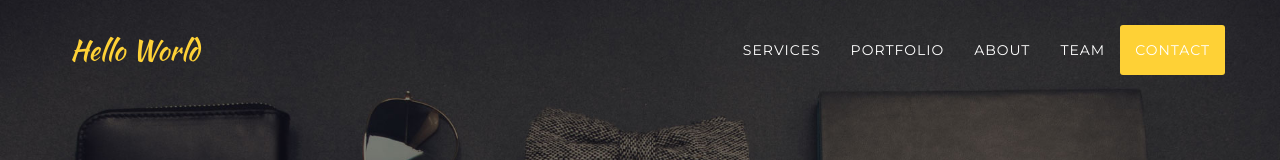
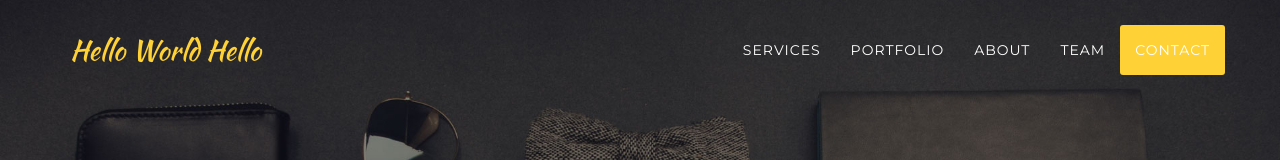
Before and after one commit to birdcheng/example, a plain HTML site: page index.html in a window 1280 px wide. Shown: the top 160 px of the page. Drawn offline with nearby package versions, Linux system fonts and the light colour scheme; a web font is replaced by a local one.

Commit message:
changed hello world

```diff
--- a/index.html
+++ b/index.html
@@ -46,7 +46,7 @@
                     <span class="icon-bar"></span>
                     <span class="icon-bar"></span>
                 </button>
-                <a class="navbar-brand page-scroll" href="#page-top">Hello World</a>
+                <a class="navbar-brand page-scroll" href="#page-top">Hello World Hello</a>
             </div>
 
             <!-- Collect the nav links, forms, and other content for toggling -->
```
